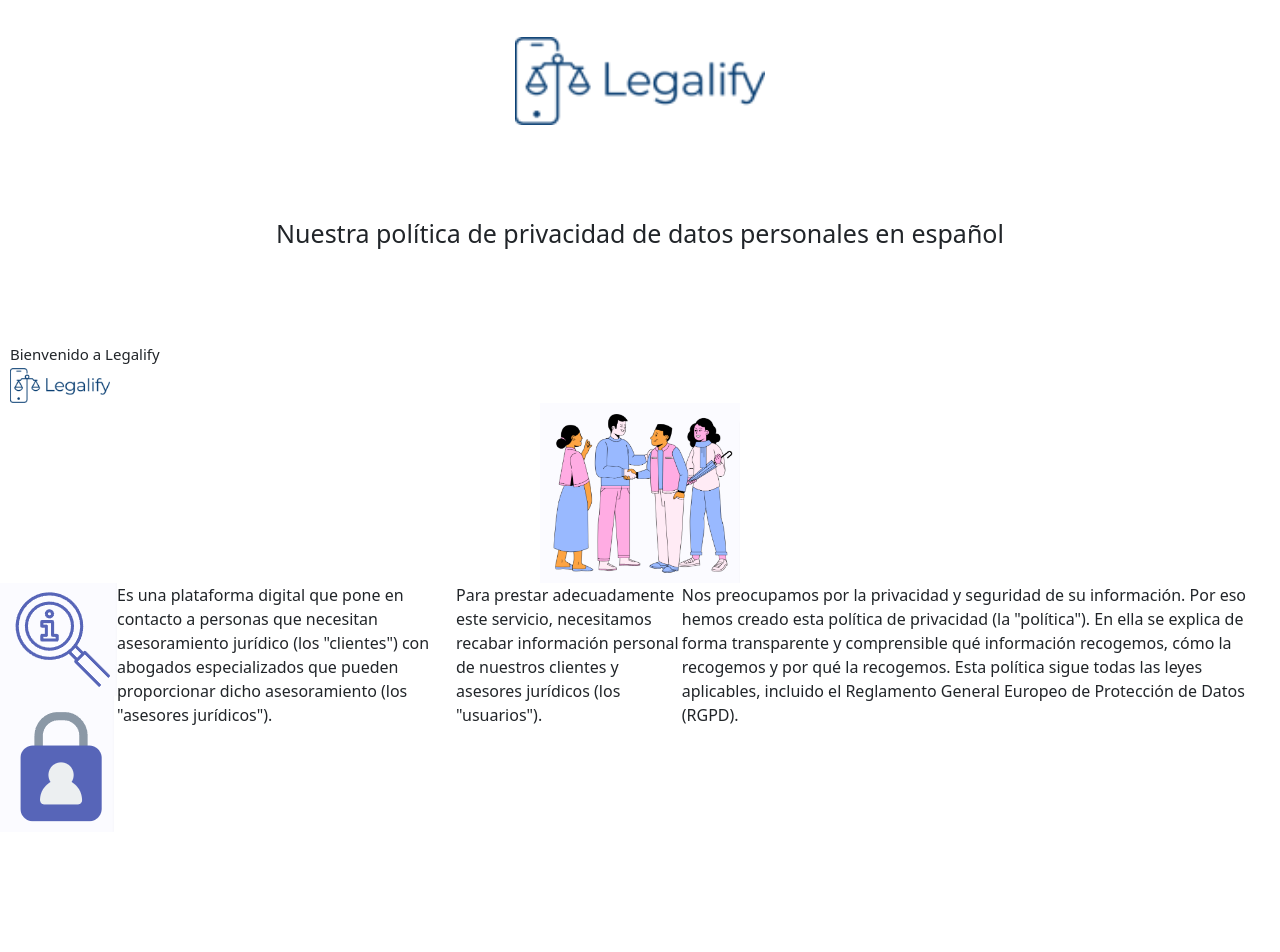
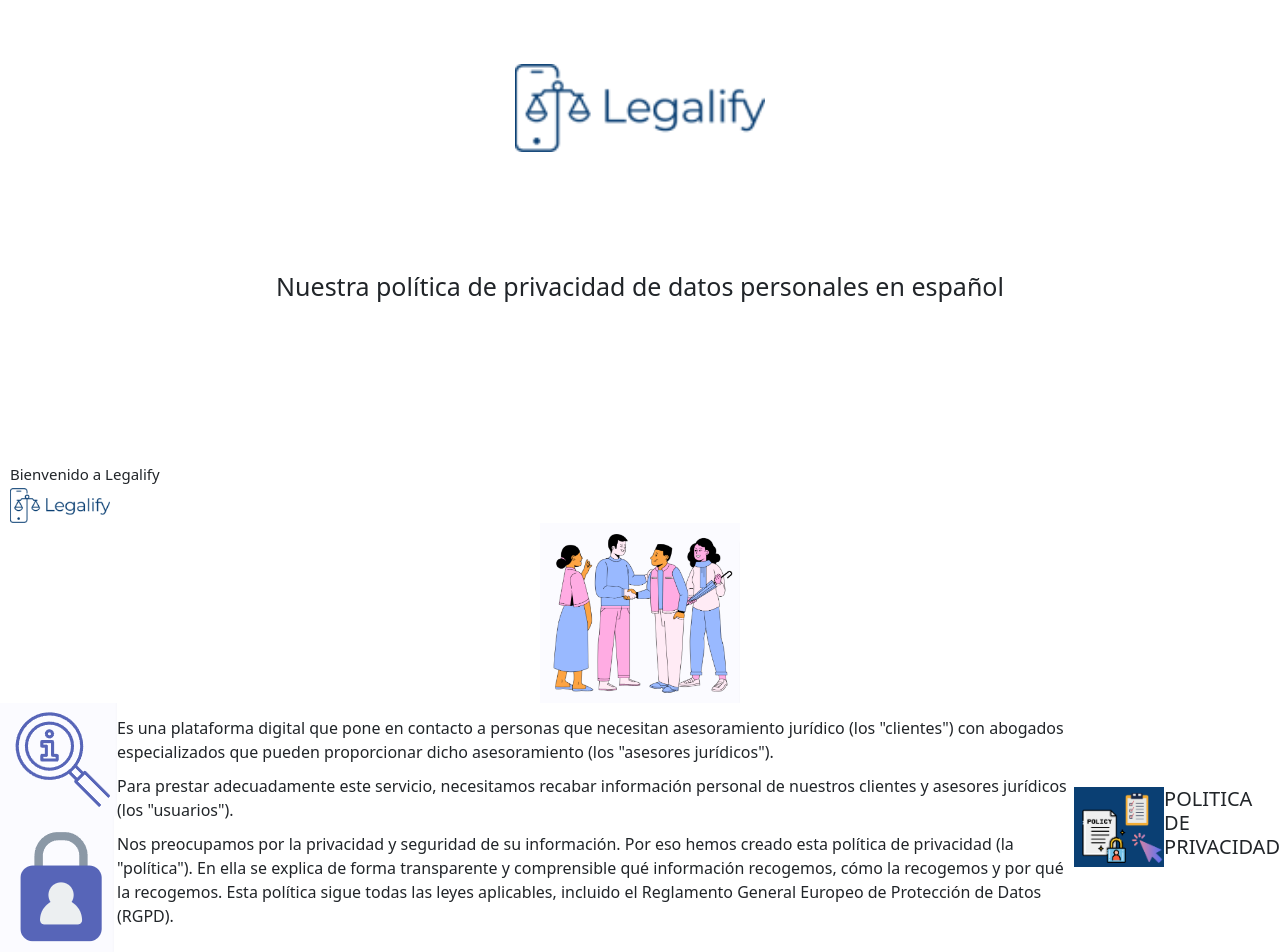
Before and after one commit to FlorenciaRomano/Legalify, a React (Create React App) app: page /terms in a window 1280 px wide. Shown: the part 119-1071 px from the top of the page. Before the commit the page ends 951 px from the top, so only its background shows below. Built offline with nearby package versions, Linux system fonts and the light colour scheme.

Commit message:
modificaciones

```diff
--- a/src/Componentes/Terms2.jsx
+++ b/src/Componentes/Terms2.jsx
@@ -3,6 +3,7 @@ import LogoTC from '../assets/logo_legalify_azul_transparente.png'
 import img1 from '../assets/TerminosYcondiciones/ImagenS2.png'
 import Info from '../assets/TerminosYcondiciones/info.png'
 import Candado from '../assets/TerminosYcondiciones/candado.png'
+import PoliticaDePrivacidad from '../assets/TerminosYcondiciones/PoliticaDePrivacidad.png'
 
 const TermsCS2 = () => {
     return (
@@ -26,6 +27,7 @@ const TermsCS2 = () => {
                     <img src={Candado} alt="" />
 
                 </div>
+                <div>
                 <p>
                     Es una plataforma digital que pone en contacto a personas que necesitan asesoramiento
                     jurídico (los "clientes") con abogados especializados que pueden proporcionar dicho
@@ -43,6 +45,12 @@ const TermsCS2 = () => {
                     Esta política sigue todas las leyes aplicables, incluido el Reglamento General Europeo
                     de Protección de Datos (RGPD).
                 </p>
+                </div>
+
+                <div className='PoliticaDePrivacidad'>
+                    <img src={PoliticaDePrivacidad} alt="" />
+                    <h2>POLITICA DE PRIVACIDAD</h2>
+                </div>
             </section>
 
         </>
--- a/src/styles/Index.css
+++ b/src/styles/Index.css
@@ -443,13 +443,14 @@ footer {
   align-items: center;
   justify-content: space-evenly;
   align-items: center;
-  height: 50vh;
+  height: 60vh;
 }
 
 .legalify-section__content{
   display: flex;
   flex-direction: column;
   padding-left: 10px;
+  margin-top: 40px;
 }
 
 .img1{
@@ -460,4 +461,12 @@ footer {
 
 .Seccion1TC{
   display: flex;
+  align-items: center;
+  justify-content: center;
+
 }
+
+.PoliticaDePrivacidad{
+  height: 10vh;
+  display: flex;
+}
```
